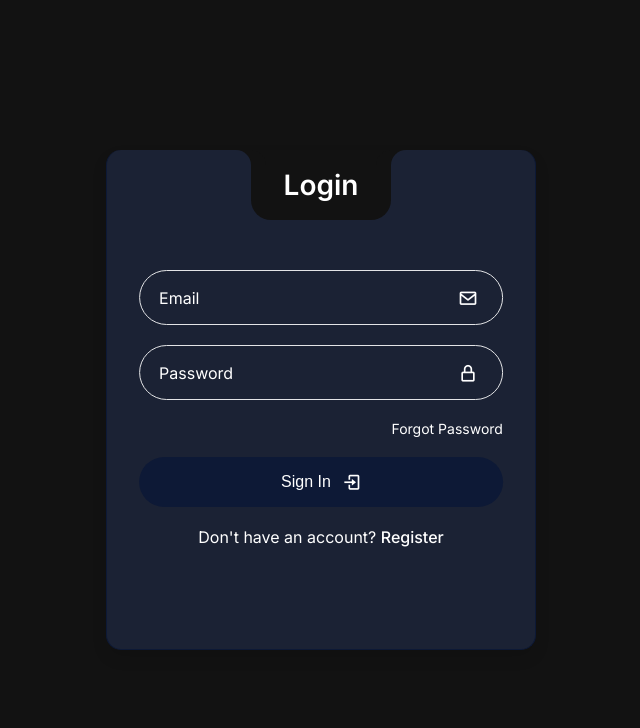
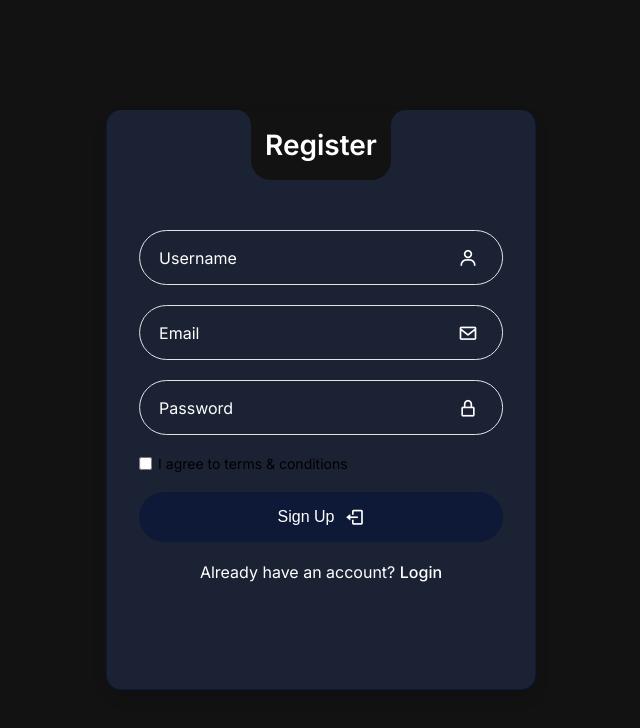
Before and after one commit to syedomar93859/StudyMind, a plain HTML site: page frontend/login.html in a window 1280 px wide. Both pictures are taken after a click on the link "Register". Shown: the whole page, without its empty margins (319-959 px from the left). Drawn offline with nearby package versions, Linux system fonts and the light colour scheme.

Commit message:
creating the register box and adding a transition between the register and login forms

```diff
--- a/frontend/css/login.css
+++ b/frontend/css/login.css
@@ -49,6 +49,7 @@ a:hover{
   padding: 100px 32px 64px;
   box-shadow: 0 8px 15px rgba(0, 0, 0, 0.1);
   transition: 0.3s;
+  overflow: hidden;
 }
 
 .form-header{
@@ -94,7 +95,7 @@ a:hover{
   position: relative;
 }
 
-.title-login{
+.title-login, .title-register{
   position: absolute;
   top: 50%;
   left: 50%;
@@ -105,12 +106,20 @@ a:hover{
   transition: 0.3s;
 }
 
-.login-form{
+.title-register{
+  top: 50px;
+}
+
+.login-form, .register-form{
   position: absolute;
   left: 50%;
   transform: translateX(-50%);
   width: 85%;
   transition: 0.3s;
+}
+
+.register-form{
+  left: 150%;
 }
 
 .input-box{
--- a/frontend/js/login.js
+++ b/frontend/js/login.js
@@ -0,0 +1,31 @@
+const loginForm = document.querySelector(".login-form");
+const registerForm = document.querySelector(".register-form");
+const wrapper = document.querySelector(".wrapper");
+const loginTitle = document.querySelector(".title-login");
+const registerTitle = document.querySelector(".title-register");
+const signUpBtn = document.querySelector("#signUpBtn");
+const signInBtn = document.querySelector("#signInBtn");
+
+function loginFunction(){
+    loginForm.style.left = "50%";
+    loginForm.style.opacity = 1;
+    registerForm.style.left = "150%";
+    registerForm.style.opacity = 0;
+    wrapper.style.height = "500px";
+    loginTitle.style.top = "50%";
+    loginTitle.style.opacity = 1;
+    registerTitle.style.top = "50px";
+    registerTitle.style.opacity = 0;
+}
+
+function registerFunction(){
+    loginForm.style.left = "-50%";
+    loginForm.style.opacity = 0;
+    registerForm.style.left = "50%";
+    registerForm.style.opacity = 1;
+    wrapper.style.height = "580px";
+    loginTitle.style.top = "-60px";
+    loginTitle.style.opacity = 0;
+    registerTitle.style.top = "50%";
+    registerTitle.style.opacity = 1;
+}
--- a/frontend/login.html
+++ b/frontend/login.html
@@ -23,8 +23,13 @@
                 <div class="title-login">
                     Login
                 </div>
+                <div class="title-register">
+                    Register
+                </div>
             </div>
             </div>
+
+            <!-- login form -->
             <form action="#" class="login-form" autocomplete="off">
                 <div class = "input-box">
                     <input type="text" class="input-field" id="log-email" required>
@@ -47,7 +52,42 @@
                     </button>
                 </div>
                 <div class="switch-form">
-                <span>Don't have an account? <a href="#">Register</a></span>
+                <span>Don't have an account? <a href="#" onclick="registerFunction();">Register</a></span>
+                </div>
+            </form>
+
+            <!-- register form -->
+            <form action="#" class="register-form" autocomplete="off">
+                <div class = "input-box">
+                    <input type="text" class="input-field" id="reg-name" required>
+                    <label for="reg-name" class="label">Username</label>
+                    <i class="bx bx-user icon"></i>
+                </div>
+                <div class = "input-box">
+                    <input type="text" class="input-field" id="reg-email" required>
+                    <label for="reg-email" class="label">Email</label>
+                    <i class="bx bx-envelope icon"></i>
+                </div>
+                <div class = "input-box">
+                    <input type="password" class="input-field" id="reg-pass" required>
+                    <label for="reg-pass" class="label">Password</label>
+                    <i class="bx bx-lock-alt icon"></i>
+                </div>
+                <div class="form-cols">
+                    <div class="col-1">
+                        <input type="checkbox" id="agree">
+                        <label for="agree"> I agree to terms & conditions</label>
+                    </div>
+
+                    <div class="col-2">
+                    </div>
+                </div>
+                <div class="input-box">
+                    <button class="btn-submit" id="signUpBtn">Sign Up <i class="bx bx-log-out"></i>
+                    </button>
+                </div>
+                <div class="switch-form">
+                <span>Already have an account? <a href="#" onclick="loginFunction();" >Login</a></span>
                 </div>
             </form>
     </div>
```
